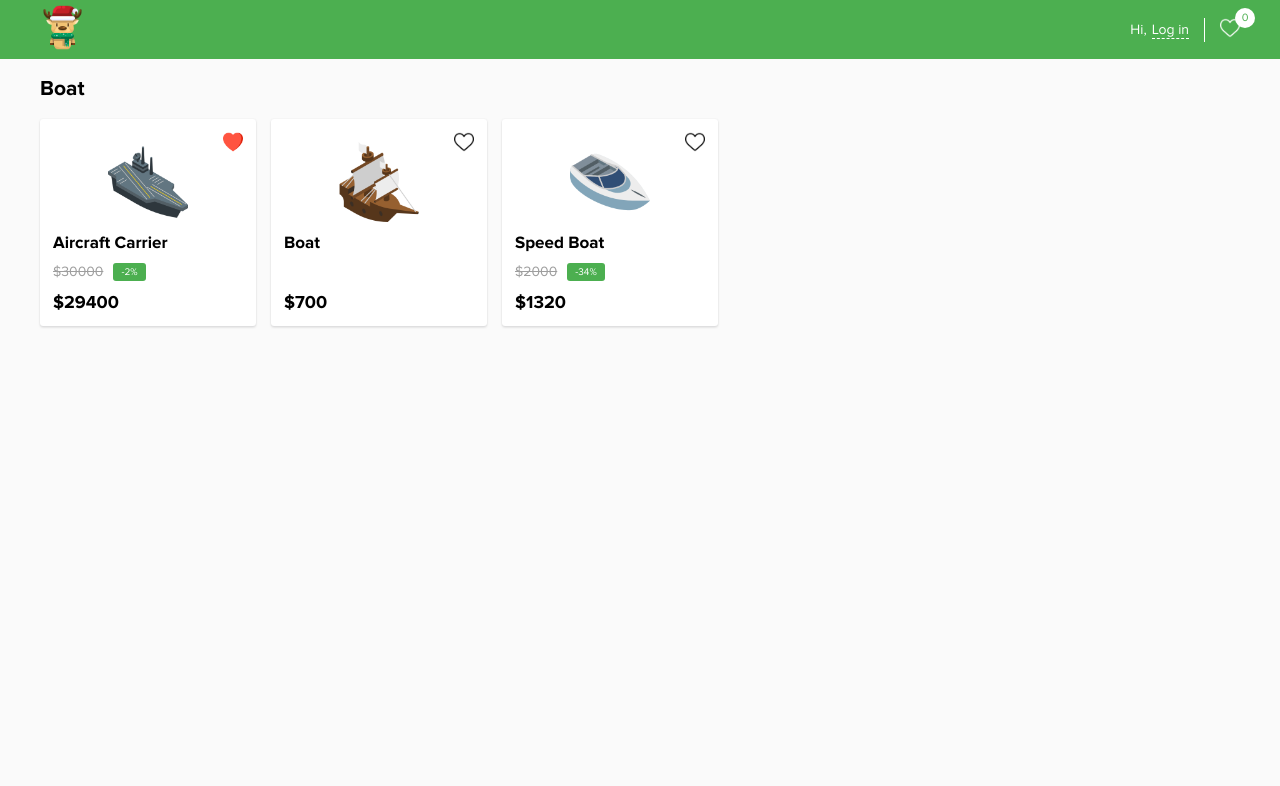
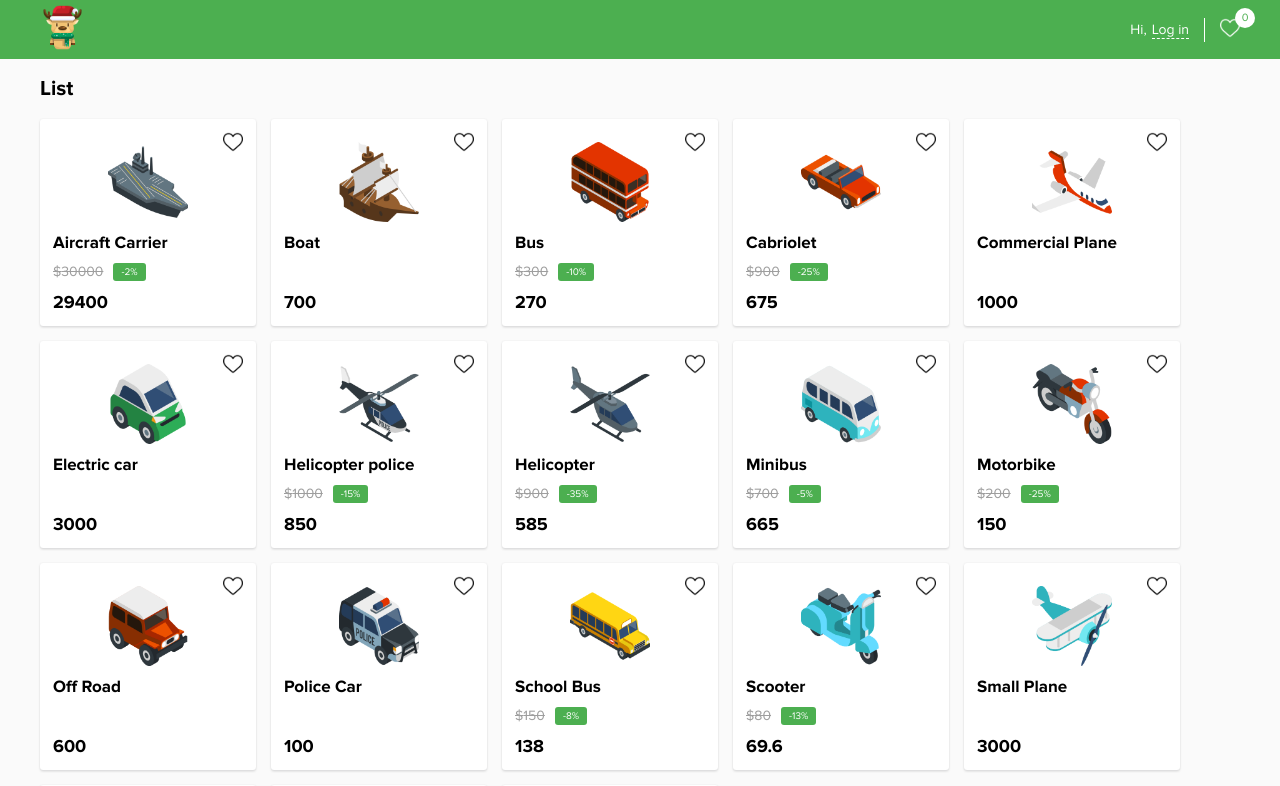
Before and after one commit to MartaKachanova/IT-coueses, a React (Create React App) app in the folder online_shop/: page / in a window 1280 px wide. Shown: the top 786 px of the page. Built offline with nearby package versions, Linux system fonts and the light colour scheme.

Commit message:
react Redux

```diff
--- a/online_shop/package.json
+++ b/online_shop/package.json
@@ -12,6 +12,7 @@
     "react-redux": "^8.1.1",
     "react-router-dom": "^6.14.1",
     "react-scripts": "5.0.1",
+    "redux-persist": "^6.0.0",
     "web-vitals": "^2.1.4"
   },
   "scripts": {
--- a/online_shop/src/components/Account.js
+++ b/online_shop/src/components/Account.js
@@ -1,7 +1,33 @@
+import { useState } from "react";
+import { login } from "../features/account/accountSlice";
+import { useDispatch } from "react-redux";
+import db from "../db";
+import { useNavigate } from "react-router-dom";
+
 export default function Account() {
+  const [userEmail, setUserEmail] = useState("ivan@gmail.com");
+  const [userPassword, setUserPassword] = useState("123");
+  const [showWrongUser, setShowWrongUser] = useState(true);
+  const dispatch = useDispatch();
+  const navigate = useNavigate();
+
+  const handleSubmit = (event) => {
+    event.preventDefault();
+    const isUserExist = db.usersDb.find((el) => el.email === userEmail);
+    if (isUserExist) {
+      if (isUserExist.password === userPassword) {
+        dispatch(login(isUserExist));
+        navigate("/favourites");
+      }
+      setShowWrongUser(true);
+    } else {
+      setShowWrongUser(false);
+    }
+  };
+
   return (
     <div className="columns">
-      <form id="LoginForm" className="userForm">
+      <form className="userForm" onSubmit={handleSubmit}>
         <h2 className="title">Secure Sign In</h2>
         <p className="desription">For current customers</p>
 
@@ -12,17 +38,25 @@ export default function Account() {
             type="email"
             placeholder="Email Address"
             data-name="email"
-            value="ivan@gmail.com"
+            value={userEmail}
+            onChange={(event) => setUserEmail(event.target.value)}
             required
           />
         </label>
+        {!showWrongUser && (
+          <div style={{ color: "red", marginBottom: "15px" }}>
+            WRONG USER EMAIL!!!
+          </div>
+        )}
 
         <label>
           <input
             type="password"
+            autoComplete="off"
             placeholder="Password"
             data-name="password"
-            value="123"
+            value={userPassword}
+            onChange={(event) => setUserPassword(event.target.value)}
             required
           />
         </label>
@@ -30,7 +64,7 @@ export default function Account() {
         <button className="btn">Sign in</button>
       </form>
 
-      <form id="RegistrationForm" className="userForm">
+      {/* <form id="RegistrationForm" className="userForm">
         <h2 className="title">Quick Registration</h2>
         <p className="desription">For new customers</p>
 
@@ -77,7 +111,7 @@ export default function Account() {
         </label>
 
         <button className="btn">Create Account</button>
-      </form>
+      </form> */}
     </div>
   );
 }
--- a/online_shop/src/components/FavouritesList.js
+++ b/online_shop/src/components/FavouritesList.js
@@ -1,4 +1,17 @@
+import { useSelector } from "react-redux";
+
 export default function FavouritesList() {
+  const isUserLogin = useSelector((state) => state.account.value);
+  const userFavourites = useSelector((state) => state.account.value.favourites);
+  const products = useSelector((state) => state.products.value);
+  const listOfFavourites = userFavourites.map((idFav) => {
+    const result = products.find((item) => item.id === idFav);
+    return result;
+  });
+  if (!isUserLogin) {
+    return <div>Please Login</div>;
+  }
+
   return (
     <div className="favourites__container">
       <div className="table__container">
@@ -14,24 +27,29 @@ export default function FavouritesList() {
             </tr>
           </thead>
           <tbody>
+            {listOfFavourites.map((item) => (
               <tr>
                 <td>
                   <div className="item__info">
                     <img
-                    src="images/products/cabriolet.png"
+                      src={"images/products/" + item.img + ".png"}
                       alt="Cabriolet"
                       height="100"
                     />
                     <div>
-                    <p className="item__info--title">Cabriolet</p>
+                      <p className="item__info--title">{item.title}</p>
                     </div>
                   </div>
                 </td>
-              <td>$900</td>
+                <td>${item.price}</td>
                 <td>
-                <span className="item__sale">- 25%</span>
+                  {item.sale && (
+                    <span className="item__sale">- {item.salePercent}%</span>
+                  )}
                 </td>
-              <td>$675</td>
+                <td>
+                  ${item.price - (item.price * (item.salePercent || 0)) / 100}
+                </td>
                 <td>
                   <button className="item__favourite">
                     <img
@@ -42,32 +60,7 @@ export default function FavouritesList() {
                   </button>
                 </td>
               </tr>
-            <tr>
-              <td>
-                <div className="item__info">
-                  <img
-                    src="images/products/commercial-plane.png"
-                    alt="Commercial Plane"
-                    height="100"
-                  />
-                  <div>
-                    <p className="item__info--title">Commercial Plane</p>
-                  </div>
-                </div>
-              </td>
-              <td>$1000</td>
-              <td>-</td>
-              <td>$1000</td>
-              <td>
-                <button className="item__favourite">
-                  <img
-                    src="images/product__favourite--true.png"
-                    alt="favourite"
-                    height="20"
-                  />
-                </button>
-              </td>
-            </tr>
+            ))}
           </tbody>
         </table>
       </div>
--- a/online_shop/src/components/Header.js
+++ b/online_shop/src/components/Header.js
@@ -1,6 +1,12 @@
-import { Link } from "react-router-dom";
+import { Link, useNavigate } from "react-router-dom";
+import { logout } from "../features/account/accountSlice";
+import { useDispatch } from "react-redux";
+import { useSelector } from "react-redux";
 
 export default function Header() {
+  const dispatch = useDispatch();
+  const navigate = useNavigate();
+  const user = useSelector((state) => state.account.value);
   return (
     <header className="header">
       <div className="container">
@@ -10,9 +16,12 @@ export default function Header() {
           </Link>
           <div className="header__info">
             Hi,{" "}
-            <Link to="/account" className="header__user">
-              Log in
-            </Link>
+            {!user.name && (
+              <Link to="/account" className="header__user">
+                Log in
+              </Link>
+            )}
+            {user.name}
             <div className="header__shop">
               <Link to="/favourites">
                 <img src="images/favourite.png" alt="favourite" height="20" />
@@ -20,13 +29,23 @@ export default function Header() {
                   className="header__shop--count"
                   id="headerFavouritesCount"
                 >
-                  0
+                  {user.favourites.length}
                 </span>
               </Link>
             </div>
-            <button className="header__logout" id="headerLogout">
-              Log out
-            </button>
+            {user.name && (
+              <button
+                onClick={() => {
+                  dispatch(logout());
+                  navigate('/')
+                }}
+                className="header__logout"
+                style={{ display: "block" }}
+              >
+                Log out
+              </button>
+
+            )}
           </div>
         </div>
       </div>
--- a/online_shop/src/components/ItemsList.js
+++ b/online_shop/src/components/ItemsList.js
@@ -1,81 +1,61 @@
-import { useSelector } from 'react-redux';
+import { useSelector, useDispatch } from "react-redux";
+import { addFavourite } from "../features/account/accountSlice";
 
 export default function ItemsList() {
+  const products = useSelector((state) => state.products.value);
+  const user = useSelector((state) => state.account.value);
 
-  const products = useSelector((state) => state.products.value)
-  console.log(products);
+  const checkIfFavourite = (id) => {
+    const result = user.favourites.find((fav) => fav === id);
+    return result;
+  };
 
+  const dispatch = useDispatch();
   return (
     <section className="category" data-name="Boat">
-      <h2>Boat</h2>
+      <h2>List</h2>
       <div className="category__container">
+        {products.map((item) => (
           <div className="product">
-          <button className="product__favourite">
+            <button
+              className="product__favourite"
+              onClick={() => {
+                dispatch(addFavourite(item.id));
+              }}
+            >
               <img
-              src="images/product__favourite--true.png"
+                src={
+                  checkIfFavourite(item.id)
+                    ? "images/product__favourite--true.png"
+                    : "images/product__favourite.png"
+                }
                 alt="favourite"
                 height="20"
               />
             </button>
             <img
-            src="images/products/aircraft-carrier.png"
+              src={"images/products/" + item.img + ".png"}
               className="product__img"
-            alt="Aircraft Carrier"
+              alt={item.title}
               height="80"
             />
-          <p className="product__title">Aircraft Carrier</p>
+            <p className="product__title">{item.title}</p>
+            {item.sale && (
               <div className="product__sale">
-            <span className="product__sale--old">$30000</span>
-            <span className="product__sale--percent">-2%</span>
+                <span className="product__sale--old">${item.price}</span>
+                <span className="product__sale--percent">
+                  -{item.salePercent}%
+                </span>
               </div>
+            )}
+
             <div className="product__info">
-            <span className="product__price">$29400</span>
+              <span className="product__price">
+                {item.price - (item.price * (item.salePercent || 0)) / 100}
+              </span>
             </div>
           </div>
-
-        <div className="product">
-          <button className="product__favourite">
-            <img
-              src="images/product__favourite.png"
-              alt="favourite"
-              height="20"
-            />
-          </button>
-          <img
-            src="images/products/boat.png"
-            className="product__img"
-            alt="Boat"
-            height="80"
-          />
-          <p className="product__title">Boat</p>
-          <div className="product__info">
-            <span className="product__price">$700</span>
-          </div>
-        </div>
-
-        <div className="product">
-          <button className="product__favourite">
-            <img
-              src="images/product__favourite.png"
-              alt="favourite"
-              height="20"
-            />
-          </button>
-          <img
-            src="images/products/speed-boat.png"
-            className="product__img"
-            alt="Speed Boat"
-            height="80"
-          />
-          <p className="product__title">Speed Boat</p>
-          <div className="product__sale">
-            <span className="product__sale--old">$2000</span>
-            <span className="product__sale--percent">-34%</span>
-          </div>
-          <div className="product__info">
-            <span className="product__price">$1320</span>
-          </div>
-        </div>
+        ))}
       </div>
     </section>
   );
--- a/online_shop/src/db.js
+++ b/online_shop/src/db.js
@@ -6,7 +6,7 @@ const PRODUCTS = [
       price: 30000,
       sale: true,
       salePercent: 2,
-      categories: ['Boat']
+      categories: ['Boat'],
     },
     {
       id: 2,
--- /dev/null
+++ b/online_shop/src/features/account/accountSlice.js
@@ -0,0 +1,36 @@
+import { createSlice } from "@reduxjs/toolkit";
+
+export const accountSlice = createSlice({
+  name: "account",
+  initialState: {
+    value: {
+      name: "",
+      email: "",
+      favourites: [],
+      status: false,
+    },
+  },
+  reducers: {
+    logout: (state) => {
+      state.value = {
+        name: "",
+        email: "",
+        favourites: [],
+        status: false,
+      };
+    },
+    addFavourite: (state, action) => {
+      state.value.favourites = [...state.value.favourites, action.payload];
+    },
+    login: (state, action) => {
+      state.value = {
+        name: action.payload.name,
+        favourites: action.payload.favourites,
+        status: true,
+      };
+    },
+  },
+});
+export const { login, logout, addFavourite } = accountSlice.actions;
+
+export default accountSlice.reducer;
```
Also changed, not shown: online_shop/src/app/store.js (+21 -6 lines), online_shop/src/index.js (+6 -7 lines), 1 other file (tests, documents, lock files or other folders). Lines whose indentation alone changed are shown as unchanged.
